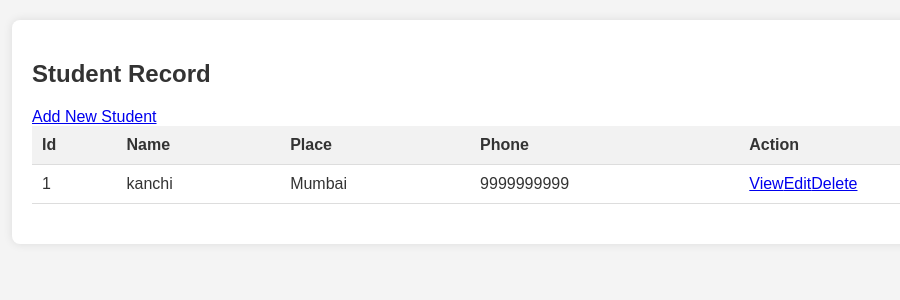
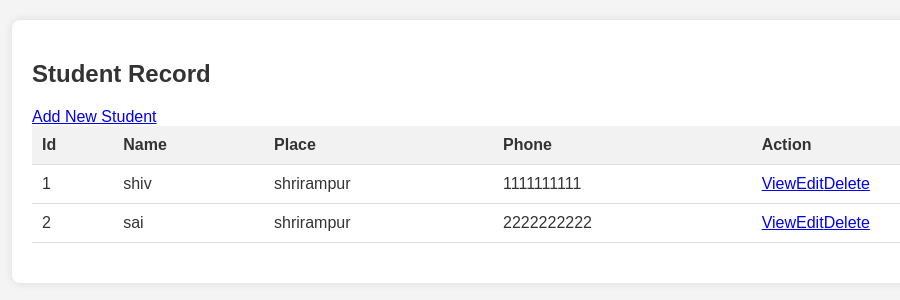
Before and after one commit to kanchicodes/Student-Management-System-, a React (Create React App) app in the folder studentdata/: page / in a window 1280 px wide. Shown: the top 300 px of the page, without its empty margins (96-996 px from the left). Built offline with nearby package versions, Linux system fonts and the light colour scheme; data requests are answered from the project's data file.

Commit message:
added student data

```diff
--- a/studentdata/db.json
+++ b/studentdata/db.json
@@ -5,6 +5,14 @@
         "name": "shiv",
         "place": "shrirampur",
         "phone": "1111111111"
-        }
+        },
+
+        {
+            "id": 2,
+            "name": "sai",
+            "place": "shrirampur",
+            "phone": "2222222222"
+            }
+
     ]
 }
--- a/studentdata/src/studentTable.js
+++ b/studentdata/src/studentTable.js
@@ -1,12 +1,16 @@
-import { useEffect } from "react";
+import { useEffect, useState } from "react";
 import { data, Link } from "react-router-dom";
 
 export default function StudentTable() {
+    // console.log(useState(1));
+    const [students , setStudents ]=useState("");
+
+
     useEffect(() => {
         fetch("http://localhost:8000/students")
             .then((res) => res.json())
             .then((data) =>
-                console.log(data)).catch((err) =>
+               setStudents(data)).catch((err) =>
                     console.log(err.message))
     }, []);
     return (
@@ -16,6 +20,7 @@ export default function StudentTable() {
                 <Link to="/Student/Create" className="btn btn-add">Add New Student</Link>
                 <table>
                     <thead>
+
                         <tr>
                             <th>Id</th>
                             <th>Name</th>
@@ -25,17 +30,24 @@ export default function StudentTable() {
                         </tr>
                     </thead>
                     <tbody>
+                        {
+                          students &&  students.map ((item)=>(
+
                                 <tr>
-                            <td>1</td>
-                            <td>kanchi</td>
-                            <td>Mumbai</td>
-                            <td>9999999999</td>
+                                <td>{item.id}</td>
+                                <td>{item.name}</td>
+                                <td>{item.place}</td>
+                                <td>{item.phone}</td>
                                 <td>
                                     <a href=" " className="btn btn-info">View</a>
                                     <a href=" " className="btn btn-primary">Edit</a>
                                     <a href=" " className="btn btn-denger">Delete</a>
                                 </td>
                             </tr>
+                            )
+                            )
+
+                        }
                     </tbody>
                 </table>
             </div>
```
Lines whose indentation alone changed are shown as unchanged.
